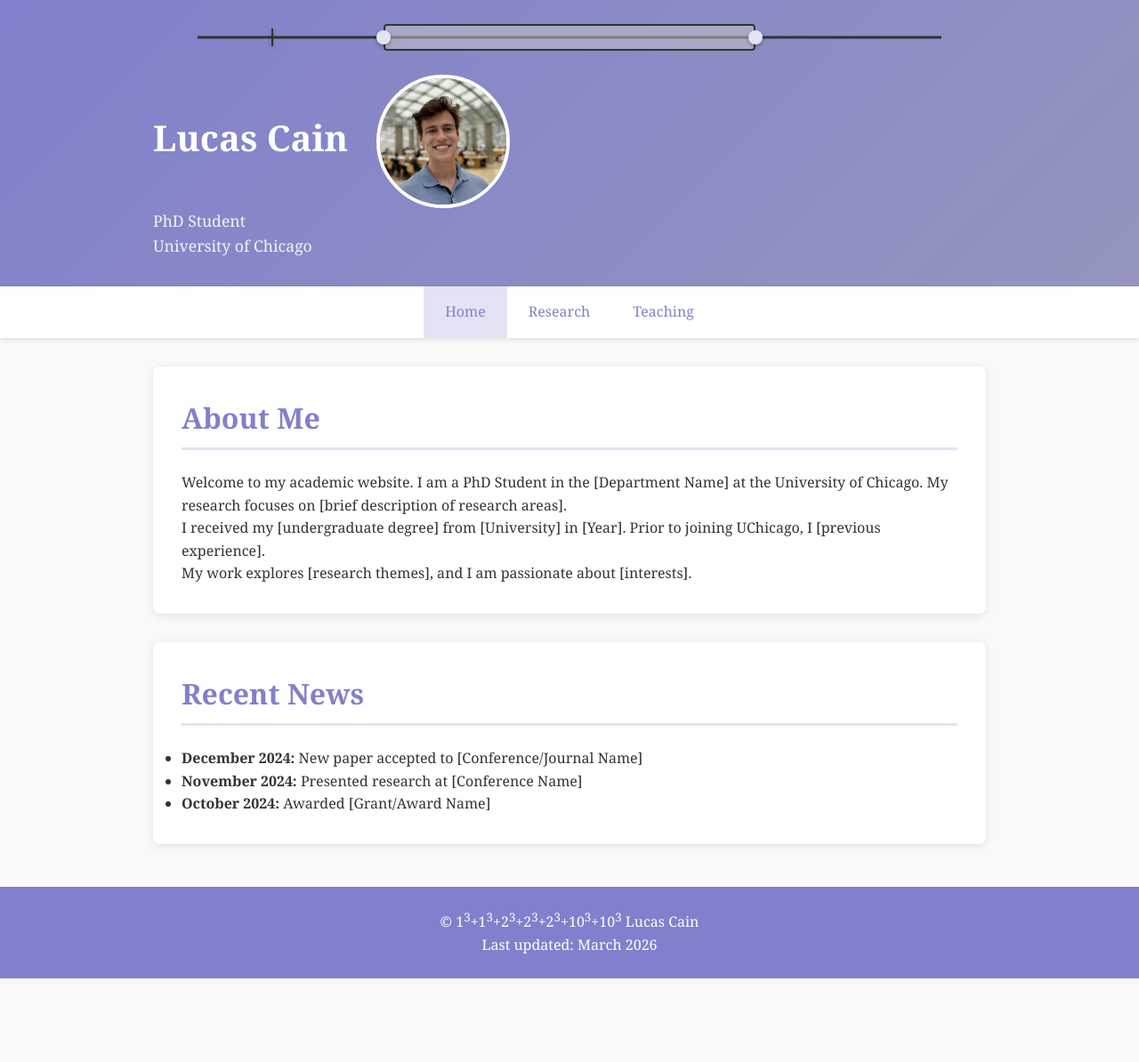
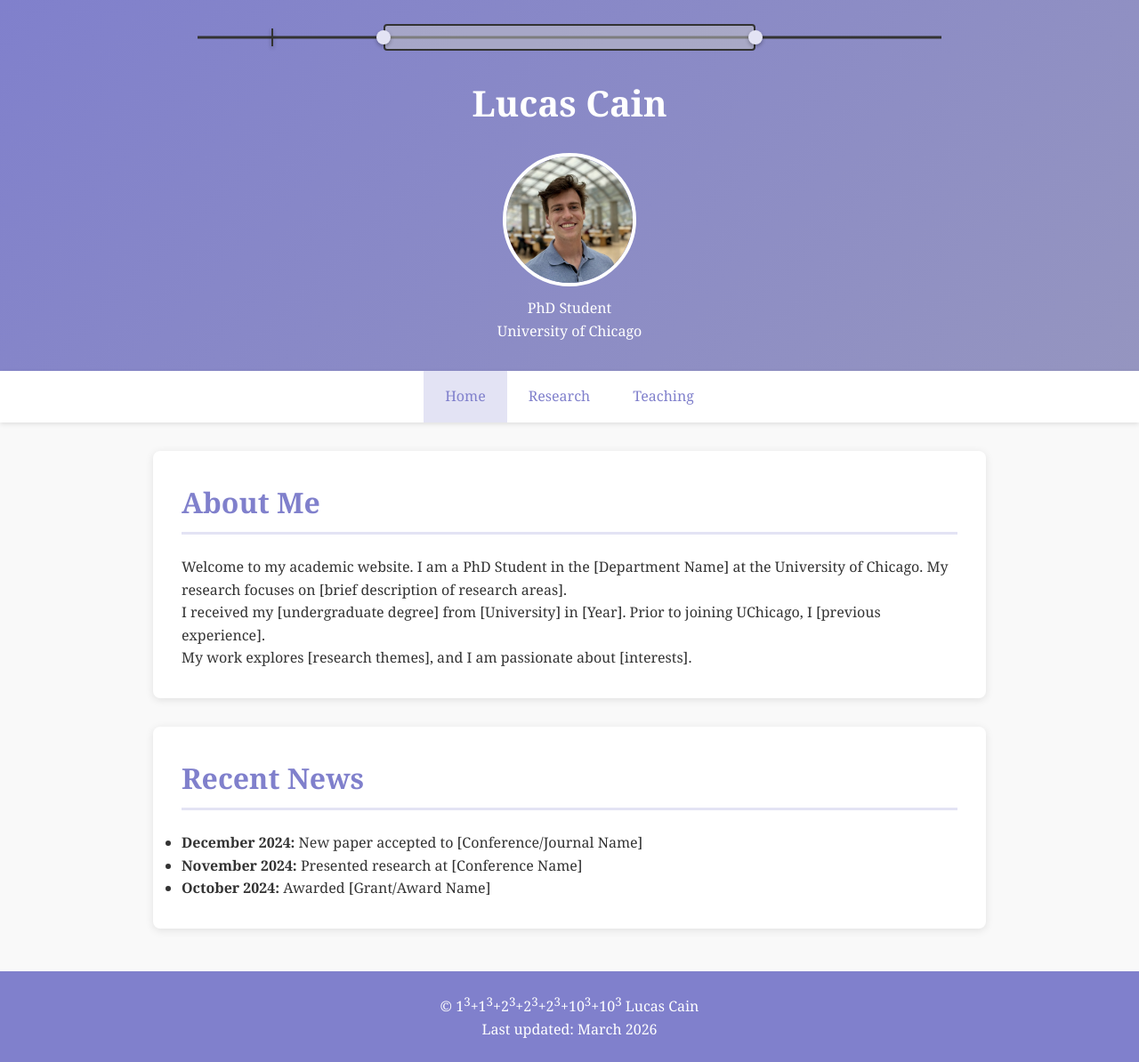
Before and after one commit to L-Cain/L-Cain.github.io, a Jekyll site: the page built from index.md, in a window 1280 px wide. Shown: the whole page at 89% size. Built offline with Jekyll 4.4.1, drawn with Linux system fonts in a browser that asks for light colours; before the commit the page ends 1100 px from its top, so only the background shows below that.

Commit message:
Update default.html

```diff
--- a/_layouts/default.html
+++ b/_layouts/default.html
@@ -240,16 +240,20 @@
             </div>
 
             <div class="header-content">
-                <div class="header-text">
+    <div class="header-text" style="text-align: center; width: 100%;">
         <h1>Lucas Cain</h1>
     </div>
+</div>
+
+{% if page.url == "/" %}
+<div style="display: flex; flex-direction: column; align-items: center; margin-top: 1rem;">
     <img src="/profile.jpeg" alt="Profile Photo" class="profile-img">
-            </div>
-            <div class="header-text">
+    <div style="text-align: center; margin-top: 0.75rem;">
         <p>PhD Student</p>
         <p>University of Chicago</p>
     </div>
 </div>
+{% endif %}
     </header>
 
     <nav>
```
Lines whose indentation alone changed are shown as unchanged.
